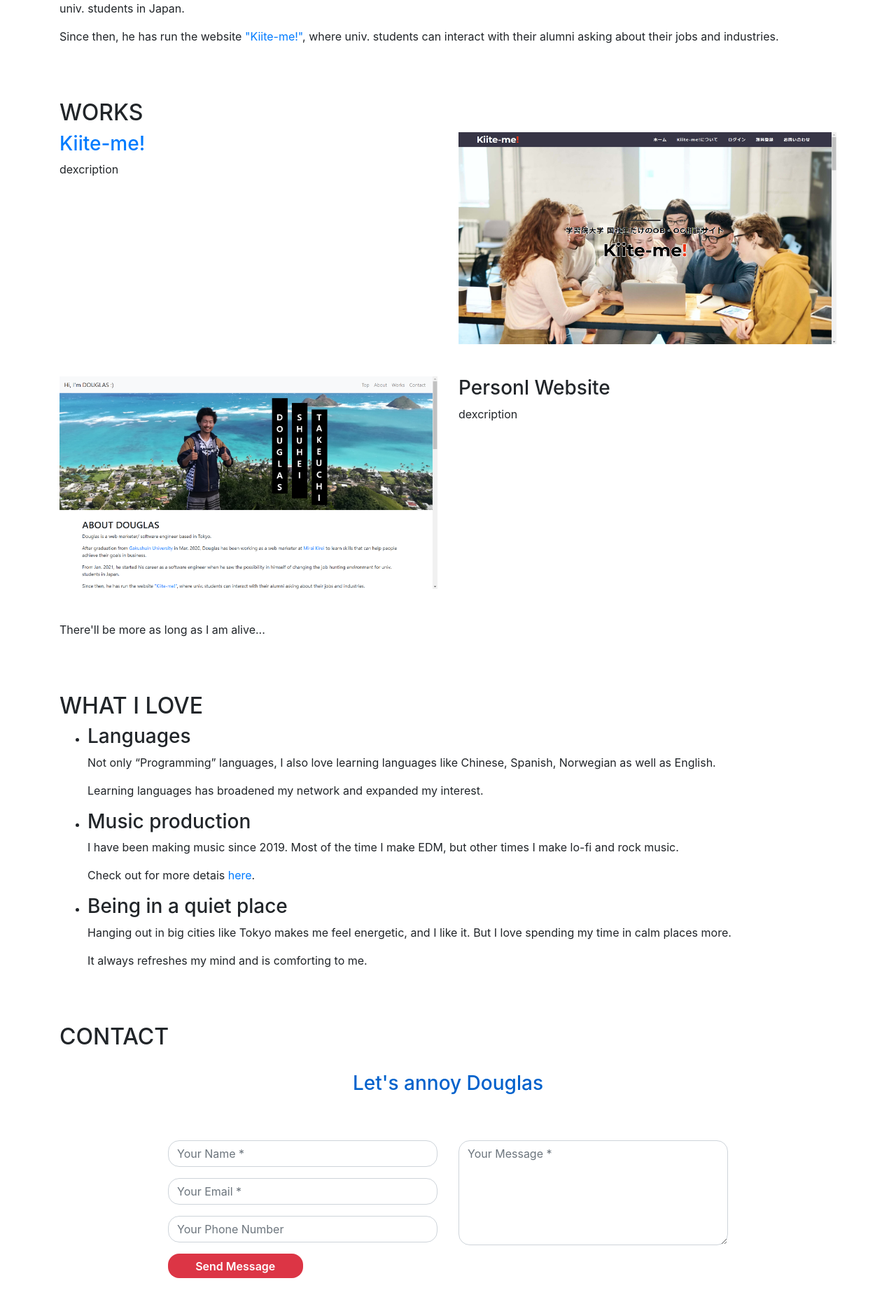
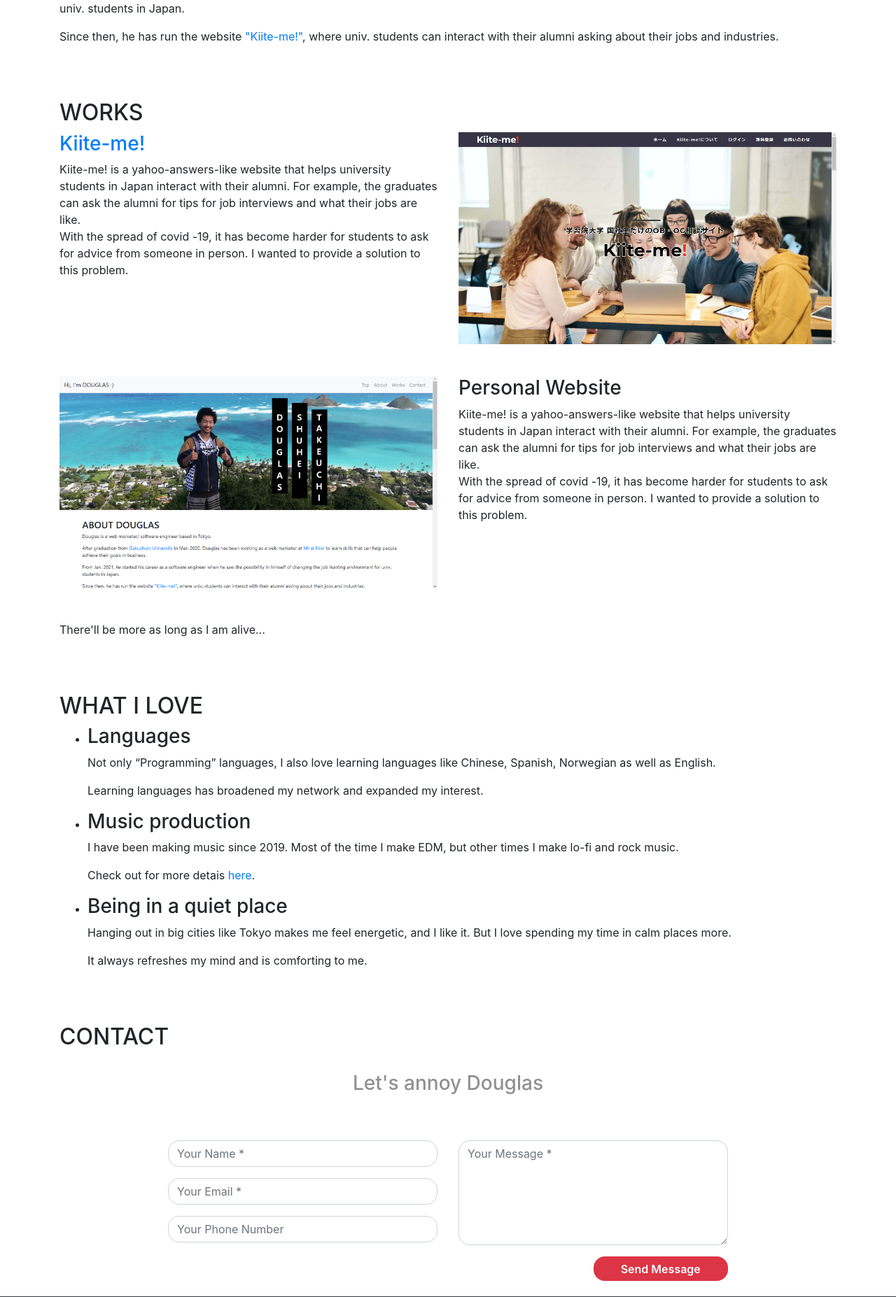
Before and after one commit to SDTakeuchi/dougtake-personal-website, a Django app: page / in a window 1280 px wide. Shown: the part 661-2515 px from the top of the page at 70% size. Run offline with Django 3.2, Linux system fonts and the light colour scheme; some libraries are stand-ins or nearby versions.

Commit message:
form updated

```diff
--- a/static/css/style.css
+++ b/static/css/style.css
@@ -13,7 +13,6 @@ section {
 
 .sp-ver{display:none;}
 .pc-ver{display:block;}
-
 
 .contact-form{
   background: #fff;
@@ -31,7 +30,7 @@ section {
   margin-bottom: 8%;
   margin-top: -10%;
   text-align: center;
-  color: #0062cc;
+  color: #909090;
 }
 .contact-form .btnContact {
   width: 50%;
@@ -42,6 +41,7 @@ section {
   font-weight: 600;
   color: #fff;
   cursor: pointer;
+  float: right;
 }
 .btnContactSubmit
 {
@@ -104,6 +104,12 @@ section {
   }
 }
 
+@media (max-width: 768px) {
+  .contact-form .btnContact{
+    width: 100%;
+    float: none;
+  }
+}
 
 @media (max-width: 480px) {
   .sp-ver{display:block;}
--- a/templates/business/business.html
+++ b/templates/business/business.html
@@ -65,21 +65,27 @@
                     <h3><a href="https://kiite-me.site">Kiite-me!</a></h3>
                 </div>
                 <div class="description">
-                    <p>dexcription</p>
+                    <p>Kiite-me! is a yahoo-answers-like website that helps university students in Japan interact with their alumni. For example, the graduates can ask the alumni for tips for job interviews and what their jobs are like.<br>
+                        With the spread of covid -19, it has become harder for students to ask for advice from someone in person. I wanted to provide a solution to this problem.
+                    </p>
                 </div>
             </div>
             <div class="col-md-6">
-                <img src="{% static 'images/kiite-me-top.png' %}" alt="kiite-me-pic">
+                <a href="https://kiite-me.site">
+                    <img src="{% static 'images/kiite-me-top.png' %}" alt="kiite-me-pic">
+                </a>
             </div>
         </div>
         <div class="empty-box"></div>
         <div class="portfolio-website row">
             <div class="col-md-6 order-1 order-md-2">
                 <div class="work-title">
-                    <h3>Personl Website</h3>
+                    <h3>Personal Website</h3>
                 </div>
                 <div class="description">
-                    <p>dexcription</p>
+                    <p>Kiite-me! is a yahoo-answers-like website that helps university students in Japan interact with their alumni. For example, the graduates can ask the alumni for tips for job interviews and what their jobs are like.<br>
+                        With the spread of covid -19, it has become harder for students to ask for advice from someone in person. I wanted to provide a solution to this problem.
+                    </p>
                 </div>
             </div>
             <div class="col-md-6 order-2 order-md-1">
@@ -151,15 +157,17 @@
                         <div class="form-group">
                             <input type="text" name="phoneNum" class="form-control" placeholder="Your Phone Number" value="" />
                         </div>
-                        <div class="form-group">
-                            <input type="submit" name="ContactForm" class="btnContact order-1 order-sm-2" value="Send Message" />
-                        </div>
+
                     </div>
                     <div class="col-md-6">
                         <div class="form-group">
                             <textarea name="body" class="form-control" placeholder="Your Message *" required style="width: 100%; height: 150px;"></textarea>
                         </div>
+                        <div class="form-group">
+                            <input type="submit" name="ContactForm" class="btnContact" value="Send Message" />
+                        </div>
                     </div>
+
                 </div>
             </form>
             {{ form.errors }}
```
Also changed, not shown: 1 other file.
